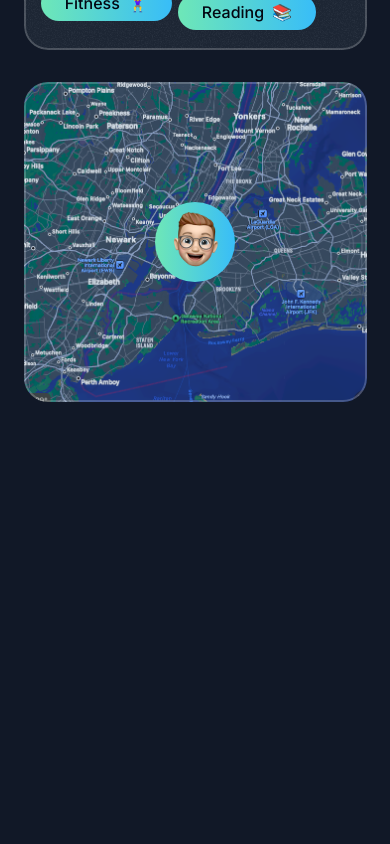
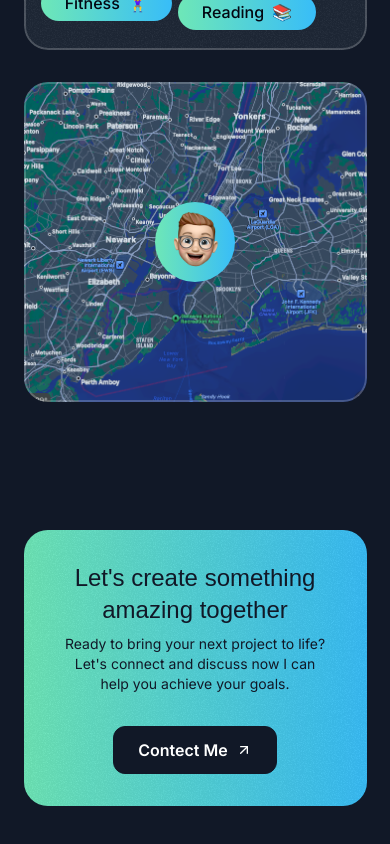
Before and after one commit to faridvatani/portly, a Next.js app: page / in a window 390 px wide. Shown: the part 4684-5528 px from the top of the page. Before the commit the page ends 5166 px from the top, so only its background shows below. Built offline with nearby package versions, Linux system fonts and the light colour scheme; a web font is replaced by a local one.

Commit message:
feat: Add CallToAction section

```diff
--- a/src/app/page.tsx
+++ b/src/app/page.tsx
@@ -1,4 +1,5 @@
 import { About } from "@/sections/About";
+import { CallToAction } from "@/sections/CallToAction";
 import { Header } from "@/sections/Header";
 import { Hero } from "@/sections/Hero";
 import { Projects } from "@/sections/Projects";
@@ -14,6 +15,7 @@ export default function Home() {
       <Tape />
       <Testimonials />
       <About />
+      <CallToAction />
     </main>
   );
 }
--- /dev/null
+++ b/src/sections/CallToAction.tsx
@@ -0,0 +1,36 @@
+import { ArrowUpRightIcon, GrainImage } from "@/assets";
+import Button from "@/components/Button";
+
+export const CallToAction = () => {
+  return (
+    <section className="py-16 pt-12 lg:py-24 lg:pt-20">
+      <div className="container">
+        <div className="relative py-8 px-10 text-center md:text-left bg-gradient-to-r from-emerald-300 to-sky-400 text-gray-900 rounded-3xl overflow-hidden z-0">
+          <div
+            className="absolute inset-0 opacity-5 -z-10"
+            style={{
+              backgroundImage: `url(${GrainImage.src})`,
+            }}
+          ></div>
+          <div className="flex flex-col md:flex-row items-center gap-8 md:gap-16">
+            <div>
+              <h2 className="font-serif text-2xl md:text-3xl">
+                Let&apos;s create something amazing together
+              </h2>
+              <p className="text-sm md:text-base mt-2">
+                Ready to bring your next project to life? Let&apos;s connect and
+                discuss now I can help you achieve your goals.
+              </p>
+            </div>
+            <div>
+              <Button className="text-white bg-gray-900 gap-2 w-max border border-gray-900">
+                <span className="font-semibold">Contect Me</span>
+                <ArrowUpRightIcon className="size-4" />
+              </Button>
+            </div>
+          </div>
+        </div>
+      </div>
+    </section>
+  );
+};
--- a/src/sections/Contact.tsx
+++ /dev/null
@@ -1,3 +0,0 @@
-export const ContactSection = () => {
-  return <div>Contact Section</div>;
-};
```
